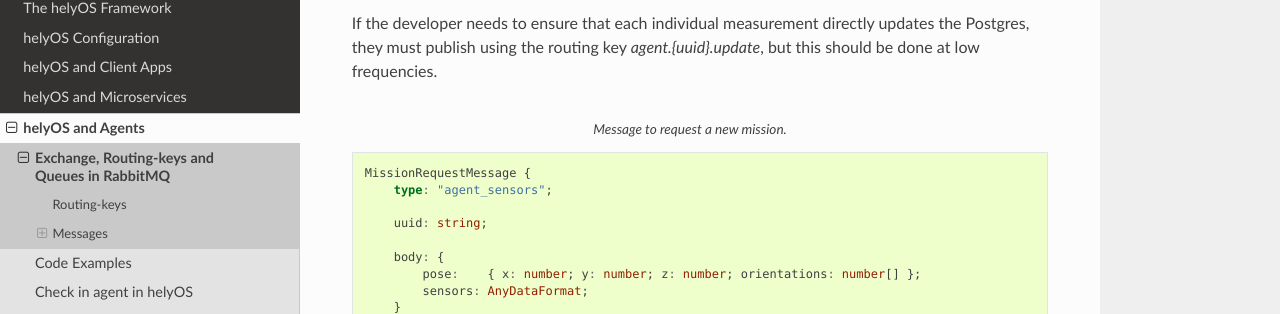
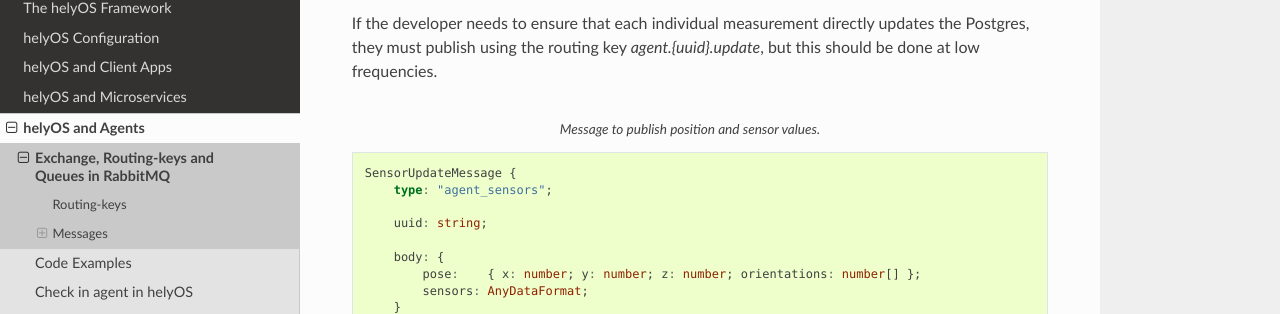
Before and after one commit to helyOSFramework/helyos-documentation, a Sphinx documentation site: the page built from docs/source/5-communication-between-helyos-and-agents/agents-and-helyos.rst, in a window 1280 px wide and 900 px high, scrolled down 13989 px. Shown: the part 137-451 px from the top of the window. Built offline with Sphinx 7.4.7 and the Read the Docs theme 2.0.0, drawn with Linux system fonts in a browser that asks for light colours.

```diff
--- a/docs/source/5-communication-between-helyos-and-agents/agents-and-helyos.rst
+++ b/docs/source/5-communication-between-helyos-and-agents/agents-and-helyos.rst
@@ -609,9 +609,9 @@
 If the developer needs to ensure that each individual measurement directly updates the Postgres, they must publish using the routing key *agent.{uuid}.update*, but this should be done at low frequencies.
 
 .. code-block:: typescript
-    :caption: Message to request a new mission.
+    :caption: Message to publish position and sensor values.
 
-    MissionRequestMessage {
+    SensorUpdateMessage {
         type: "agent_sensors";
 
         uuid: string;
```
Also changed, not shown: docs/source/1-the-helyos-framework/software-components.rst (+5 -5 lines).
